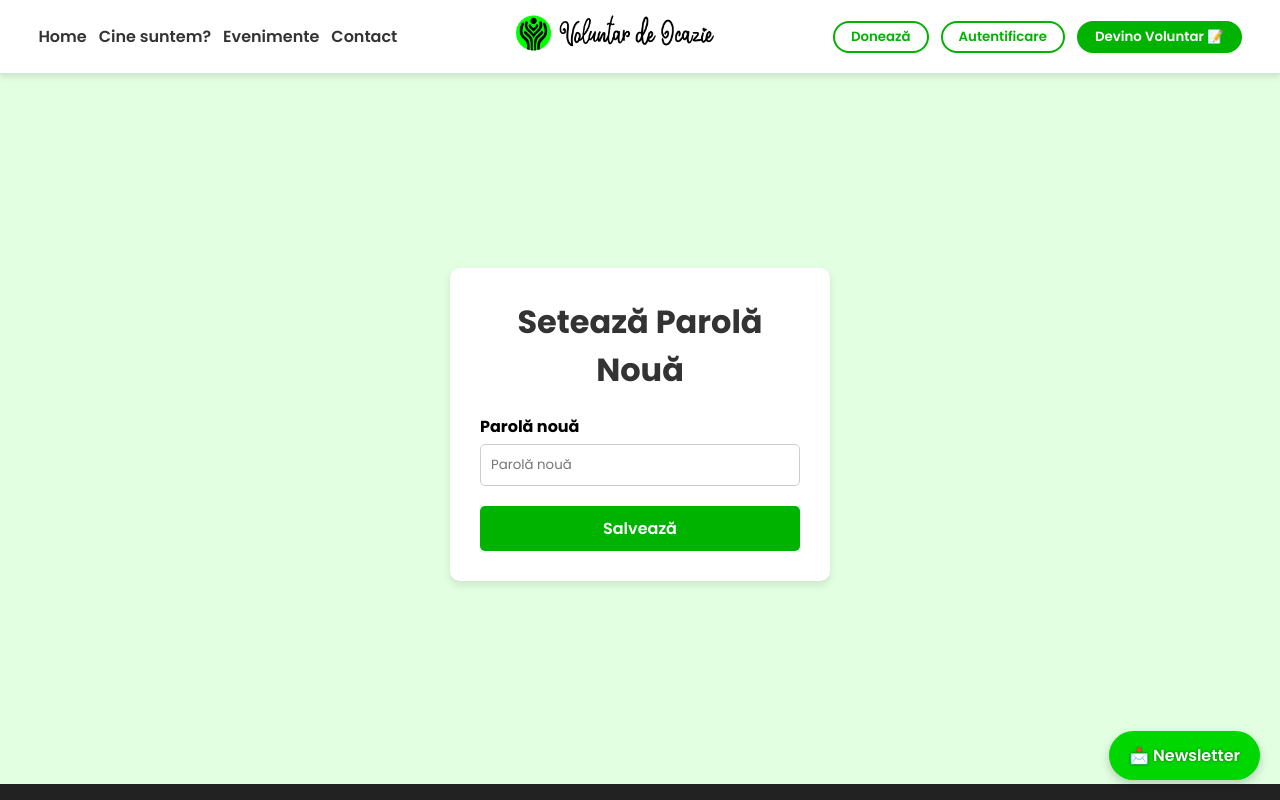
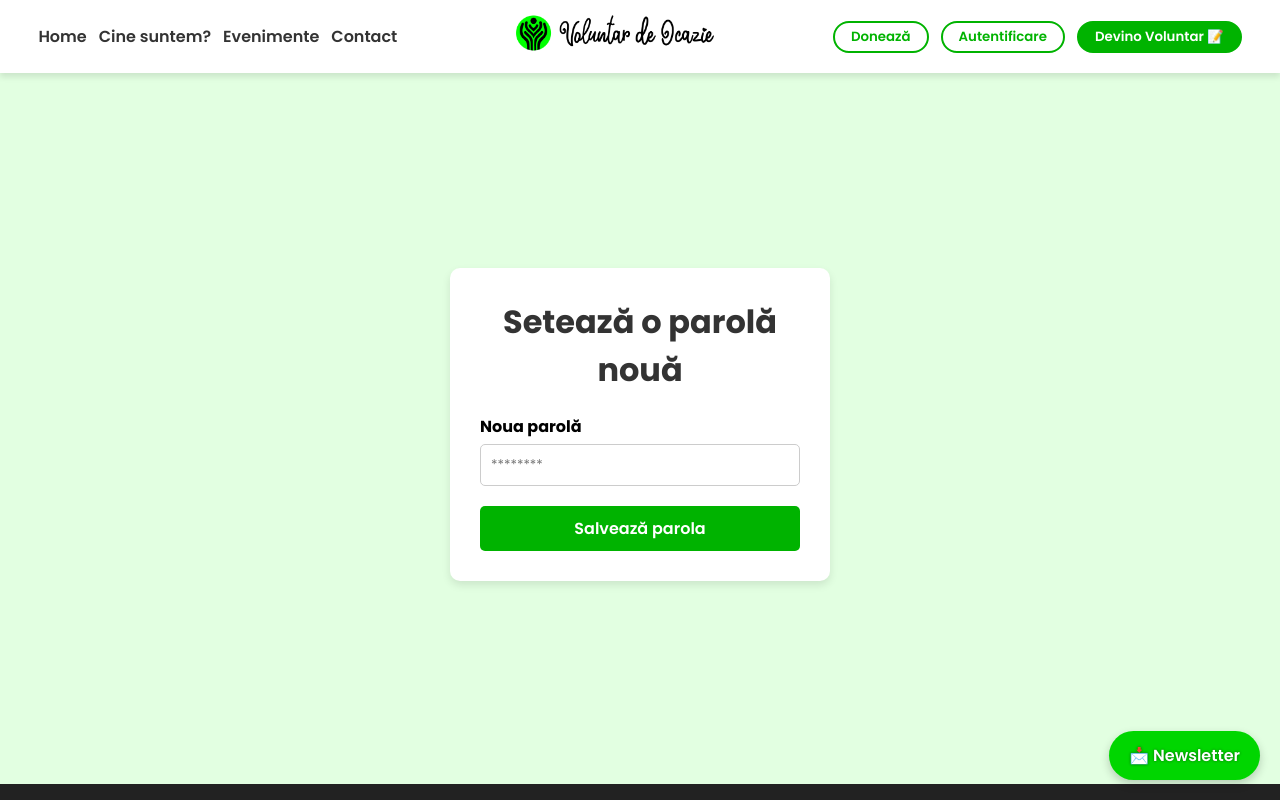
Before and after one commit to antonicad/voluntar-de-ocazie, a React (Vite) app: page /#/updatepassword in a window 1280 px wide. Shown: the top 800 px of the page. Built offline with nearby package versions, Linux system fonts and the light colour scheme.

Commit message:
new file:   public/updatepassword.html 	modified:   src/pages/Recover.jsx 	modified:   src/pages/Register.jsx 	modified:   src/pages/UpdatePassword.jsx 	modified:   src/styles/Dashboard.css

```diff
--- a/src/pages/Recover.jsx
+++ b/src/pages/Recover.jsx
@@ -15,7 +15,7 @@ const Recover = () => {
     setSuccess("");
 
     const { data, error } = await supabase.auth.resetPasswordForEmail(email, {
-      redirectTo: "https://antonicad.github.io/voluntar-de-ocazie/#/updatepassword",
+      redirectTo: "https://antonicad.github.io/voluntar-de-ocazie/updatepassword",
     });
 
     if (error) {
--- a/src/pages/Register.jsx
+++ b/src/pages/Register.jsx
@@ -49,7 +49,7 @@ const Register = () => {
 
       if (insertError) throw insertError;
 
-      setSuccess("Cont creat cu succes! Acum te poți autentifica.");
+      setSuccess("Cont creat cu succes! Vei primi un e-mail pentru confirmare.");
       setError("");
       setEmail("");
       setPassword("");
--- a/src/pages/UpdatePassword.jsx
+++ b/src/pages/UpdatePassword.jsx
@@ -1,55 +1,51 @@
 import React, { useState } from "react";
-import { useNavigate } from "react-router-dom";
-import "../styles/Login.css";
-import Footer from "../components/Footer";
+import { useSearchParams, useNavigate } from "react-router-dom";
 import { supabase } from "../assets/supabaseClient";
 
 const UpdatePassword = () => {
-  const [newPassword, setNewPassword] = useState("");
+  const [searchParams] = useSearchParams();
+  const [password, setPassword] = useState("");
   const [message, setMessage] = useState("");
-  const [error, setError] = useState("");
   const navigate = useNavigate();
 
-  const handleUpdatePassword = async (e) => {
+  const accessToken = searchParams.get("access_token");
+
+  const handleUpdate = async (e) => {
     e.preventDefault();
-    setMessage("");
-    setError("");
 
-    const { error } = await supabase.auth.updateUser({
-      password: newPassword,
-    });
+    if (!accessToken) {
+      setMessage("Token lipsă. Reîncearcă procedura de resetare.");
+      return;
+    }
+
+    const { data, error } = await supabase.auth.updateUser(
+      { password },
+      { accessToken }
+    );
 
     if (error) {
-      setError("A apărut o eroare la schimbarea parolei. Încearcă din nou.");
+      setMessage("Eroare: " + error.message);
     } else {
-      setMessage("Parola a fost schimbată cu succes!");
+      setMessage("Parola a fost schimbată cu succes! Te redirecționăm...");
       setTimeout(() => navigate("/login"), 2000);
     }
   };
 
   return (
-    <>
     <div className="login-container">
-        <form className="login-form" onSubmit={handleUpdatePassword}>
-          <h1>Setează Parolă Nouă</h1>
-
-          {message && <p className="success">{message}</p>}
-          {error && <p className="error">{error}</p>}
-
-          <label htmlFor="newPassword">Parolă nouă</label>
+      <form className="login-form" onSubmit={handleUpdate}>
+        <h1>Setează o parolă nouă</h1>
+        {message && <p>{message}</p>}
+        <label>Noua parolă</label>
         <input
           type="password"
-            id="newPassword"
-            value={newPassword}
-            onChange={(e) => setNewPassword(e.target.value)}
-            placeholder="Parolă nouă"
+          placeholder="********"
+          value={password}
+          onChange={(e) => setPassword(e.target.value)}
         />
-
-          <button type="submit">Salvează</button>
+        <button type="submit">Salvează parola</button>
       </form>
     </div>
-      <Footer />
-    </>
   );
 };
 
--- a/src/styles/Dashboard.css
+++ b/src/styles/Dashboard.css
@@ -172,12 +172,12 @@
   font-size: 1rem;
   border-radius: 5px;
   cursor: pointer;
-  display: none;
+  display: none !important;
 }
 
 @media (max-width: 768px) {
   .menu-toggle {
-    display: block;
+    display: block !important;
   }
 
   .left-side {
```
Also changed, not shown: public/updatepassword.html (added, +15 -0 lines). Lines whose indentation alone changed are shown as unchanged.
